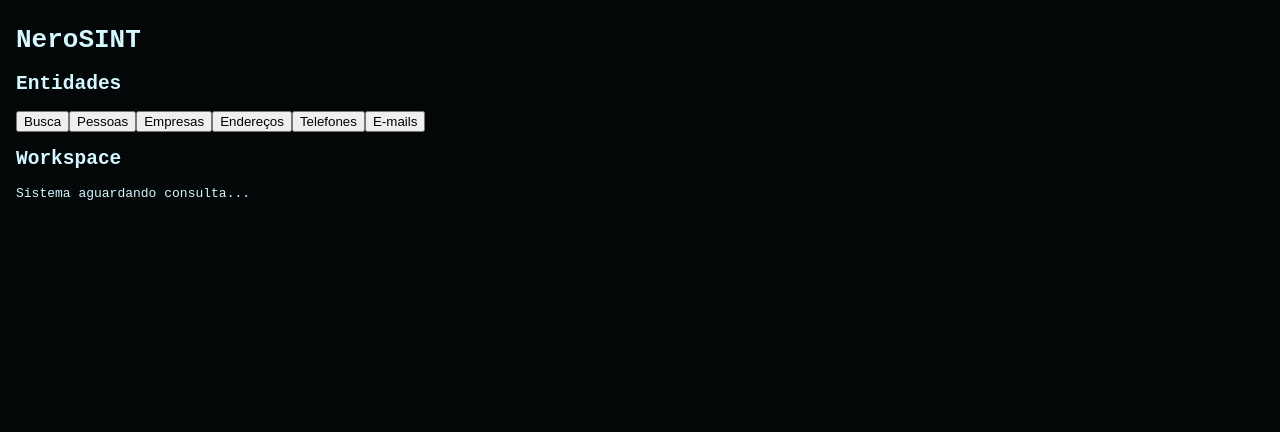
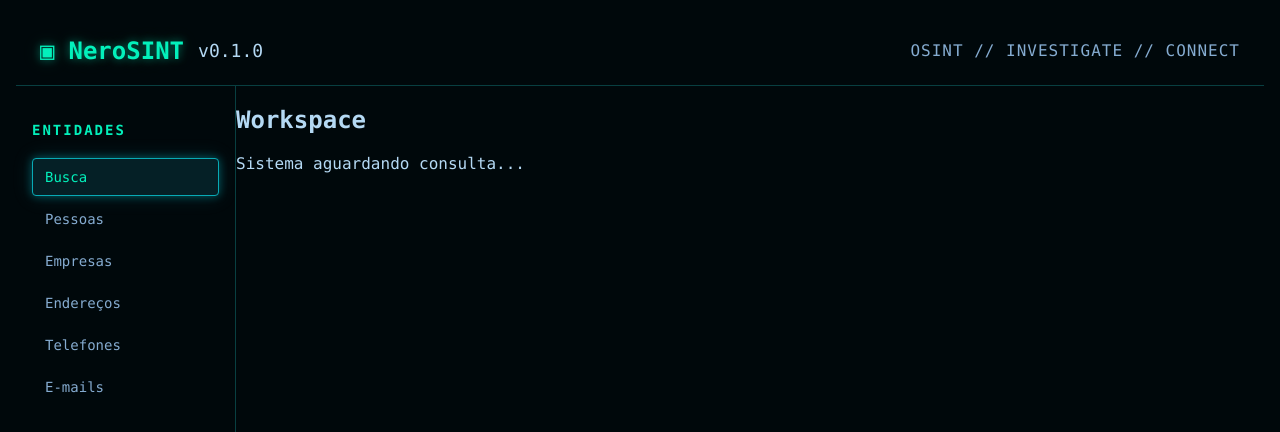
Before and after one commit to thauanb-dev/codeLab, a Next.js app in the folder nerosint/: page / in a window 1280 px wide. Shown: the top 432 px of the page. Built offline with nearby package versions, Linux system fonts and the light colour scheme.

Commit message:
feat: cria header e sidebar da interface

```diff
--- a/nerosint/app/globals.css
+++ b/nerosint/app/globals.css
@@ -1,25 +1,143 @@
 :root {
-  --bg: #030708;
-  --panel: #0a151a;
-  --border: #164a52;
-  --neon: #00ffb3;
-  --cyan: #00d9ff;
-  --text: #d5f7ff;
-  --text-muted: #46616a;
+  --bg: #00080B;
+  --bg-secundary: #010E15;
+  --panel: #052026;
+  --panel-hover: #083F41;
+  --border: #083F41;
+  --border-active: #08AAB5;
+
+  --neon: #03F0BB;
+  --neon-dark: #03BC85;
+  --cyan: #08AAB5;
+  --cyan-dark: #047861;
+
+  --text: #B4D9F4;
+  --text-secondary: #85ACD1;
+  --text-muted: #5E809F;
+  --text-dark: #39526C;
+
+  --success: #03F0BB;
+  --warning: #FFD166;
+  --danger: #FF4D67;
+
+  --glow-neon:
+    0 0 8px rgba(3, 240, 187, 0.45),
+    0 0 20px rgba(3, 240, 187, 0.20);
+
+  --glow-cyan:
+    0 0 8px rgba(8, 170, 181, 0.45),
+    0 0 20px rgba(8, 170, 181, 0.20);
+
+  --font-mono:
+    "JetBrains Mono",
+    "Fira Code",
+    Consolas,
+    monospace;
+
+  --radius: 4px;
 }
-
 * {
   box-sizing: border-box;
 }
-
 html,
 body {
   margin: 8px;
   min-height: 100%;
 }
-
 body {
   background: var(--bg);
   color: var(--text);
-  font-family: monospace;
+  font-family: var(--font-mono);
 }
+header{
+  height: 70px;
+  display: flex;
+  align-items: center;
+  padding: 0 24px;
+  border-bottom: 1px solid var(--border);
+}
+.app-layout {
+  display: flex;
+  min-height: calc(100vh - 70px);
+}
+.app-layout aside {
+  width: 220px;
+}
+.app-layout section {
+  flex: 1;
+}
+.app-header {
+  height: 70px;
+  padding: 0 24px;
+  display: flex;
+  align-items: center;
+  justify-content: space-between;
+  border-bottom: 1px solid var(--border);
+  background: var(--bg-secondary);
+}
+.logo {
+  display: flex;
+  align-items: center;
+  gap: 14px;
+}
+.logo-symbol {
+  color: var(--neon);
+  font-size: 24px;
+  text-shadow: var(--glow-neon);
+}
+.logo h1 {
+  color: var(--neon);
+  font-size: 24px;
+  font-weight: 700;
+  text-shadow: var(--glow-neon);
+}
+.version {
+  color: var(--text);
+  font-size: 18px;
+}
+.header-description {
+  color: var(--text-secondary);
+  font-size: 16px;
+  letter-spacing: 1px;
+}
+.sidebar {
+  width: 220px;
+  padding: 24px 16px;
+  background: var(--bg-secondary);
+  border-right: 1px solid var(--border);
+}
+.sidebar h2 {
+  margin-bottom: 20px;
+  color: var(--neon);
+  font-size: 14px;
+  text-transform: uppercase;
+  letter-spacing: 2px;
+}
+.sidebar nav {
+  display: flex;
+  flex-direction: column;
+  gap: 4px;
+}
+.sidebar button {
+  width: 100%;
+  padding: 10px 12px;
+  border: 1px solid transparent;
+  border-radius: var(--radius);
+  background: transparent;
+  color: var(--text-secondary);
+  font-family: var(--font-mono);
+  font-size: 14px;
+  text-align: left;
+  cursor: pointer;
+}
+.sidebar button:hover {
+  background: var(--panel);
+  border-color: var(--border);
+  color: var(--neon);
+}
+.sidebar button.active {
+  background: var(--panel);
+  border-color: var(--cyan);
+  color: var(--neon);
+  box-shadow: var(--glow-cyan);
+}
--- a/nerosint/app/page.tsx
+++ b/nerosint/app/page.tsx
@@ -2,15 +2,22 @@ export default function Home() {
   return (
     <main>
 
-      <header>
-        <h1>NeroSINT</h1>
+      <header className="app-header">
+        <div className="logo">
+          <span className="logo-symbol">▣</span>
+          <h1>NeroSINT</h1>
+          <span className="version">v0.1.0</span>
+        </div>
+          <span className="header-description">
+            OSINT // INVESTIGATE // CONNECT
+          </span>
       </header>
 
-      <div>
-        <aside>
+      <div className="app-layout">
+        <aside className="sidebar">
           <h2>Entidades</h2>
           <nav>
-            <button>Busca</button>
+            <button className="active">Busca</button>
             <button>Pessoas</button>
             <button>Empresas</button>
             <button>Endereços</button>
@@ -23,7 +30,6 @@ export default function Home() {
           <h2>Workspace</h2>
           <p>Sistema aguardando consulta...</p>
         </section>
-
       </div>
     </main>
   );
```
